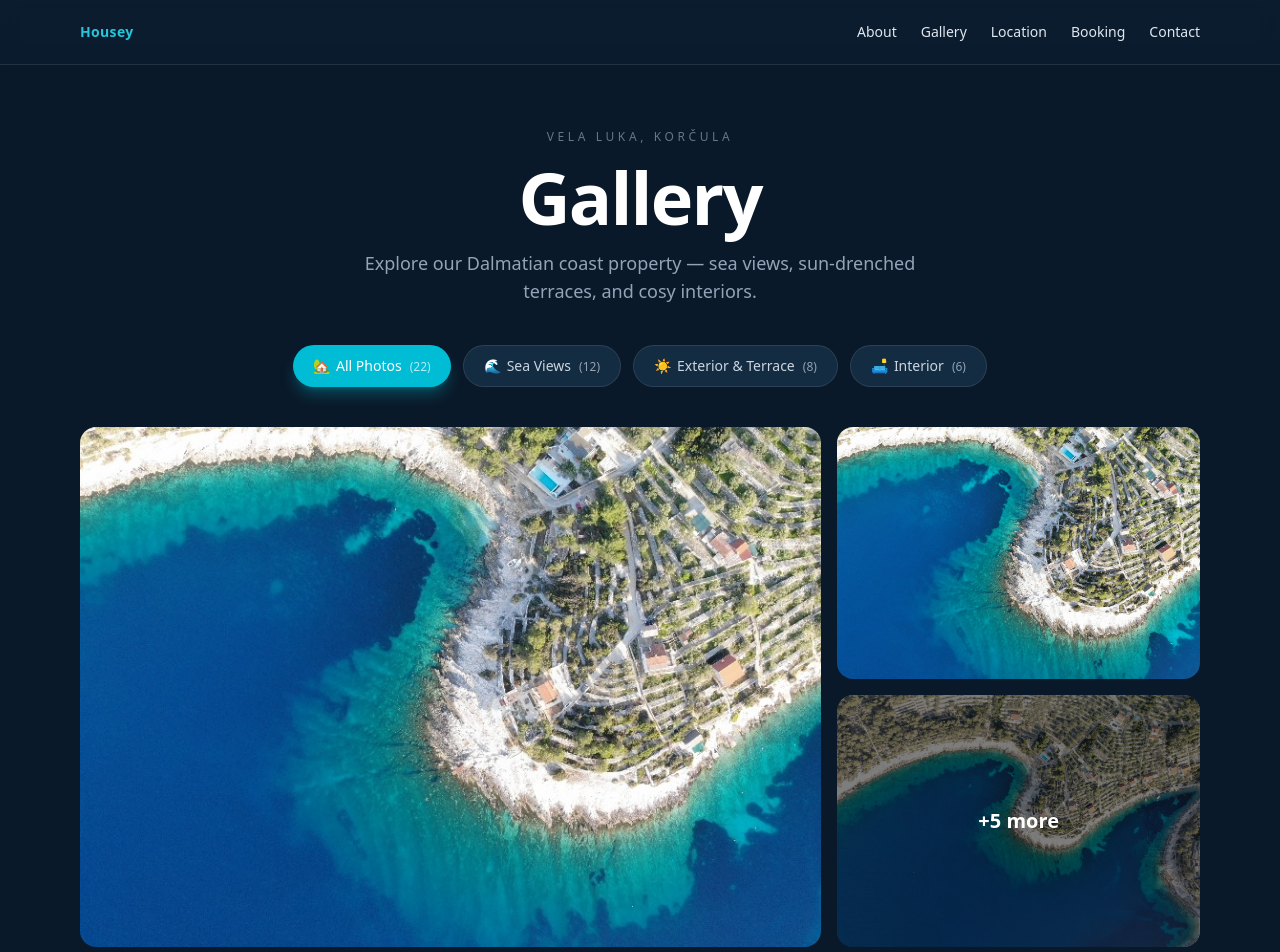
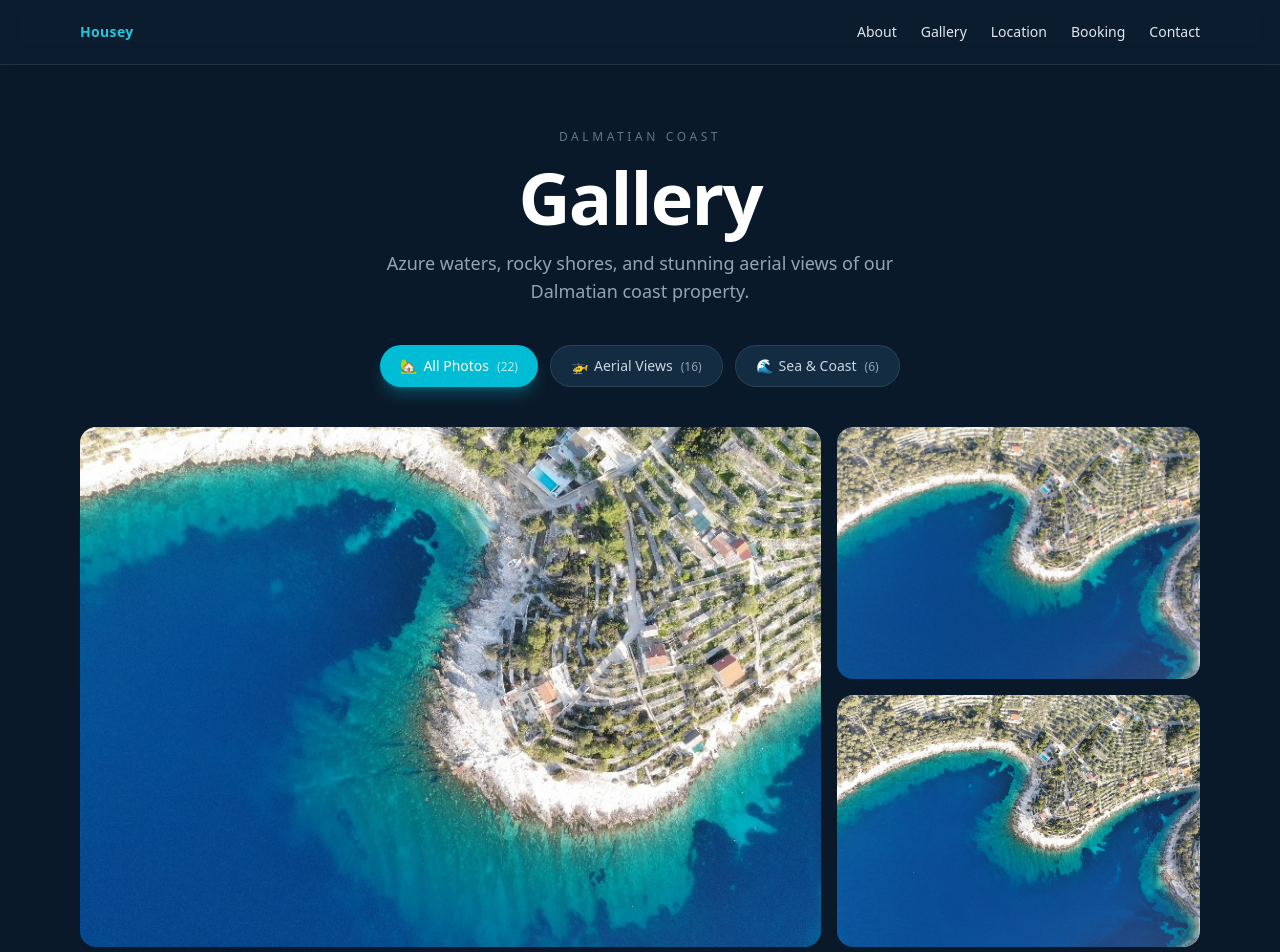
Before and after one commit to tankaraca14a/housey, a Next.js app: page /gallery in a window 1280 px wide. Shown: the top 952 px of the page. Built offline with nearby package versions, Linux system fonts and the light colour scheme.

Commit message:
Fix gallery: correct categories based on actual image analysis (aerial + coast)

```diff
--- a/app/gallery/page.tsx
+++ b/app/gallery/page.tsx
@@ -3,7 +3,7 @@
 import Image from "next/image";
 import { useState } from "react";
 
-type Category = "all" | "views" | "exterior" | "interior";
+type Category = "all" | "aerial" | "coast";
 
 interface GalleryImage {
   src: string;
@@ -13,141 +13,40 @@ interface GalleryImage {
 }
 
 const images: GalleryImage[] = [
-  // Sea views & exterior — existing images with blue/sea dominant colors
-  {
-    src: "/images/WhatsApp Image 2025-11-07 at 00.06.25.jpeg",
-    alt: "Aerial view of the property and coastline",
-    category: ["views", "exterior"],
-    featured: true,
-  },
-  {
-    src: "/images/WhatsApp Image 2025-11-07 at 00.06.26 (1).jpeg",
-    alt: "Panoramic sea view from the terrace",
-    category: ["views"],
-    featured: true,
-  },
-  {
-    src: "/images/WhatsApp Image 2025-11-07 at 00.06.26.jpeg",
-    alt: "Crystal clear Adriatic waters",
-    category: ["views"],
-  },
-  {
-    src: "/images/WhatsApp Image 2025-11-07 at 00.06.26 (2).jpeg",
-    alt: "Sea view from the property",
-    category: ["views"],
-  },
-  {
-    src: "/images/WhatsApp Image 2025-11-07 at 00.06.27.jpeg",
-    alt: "Dalmatian coastline view",
-    category: ["views", "exterior"],
-    featured: true,
-  },
-  {
-    src: "/images/WhatsApp Image 2025-11-07 at 00.06.27 (1).jpeg",
-    alt: "Sunset over the Adriatic",
-    category: ["views"],
-    featured: true,
-  },
-  {
-    src: "/images/WhatsApp Image 2025-11-07 at 00.06.27 (2).jpeg",
-    alt: "Turquoise sea waters",
-    category: ["views"],
-  },
-  {
-    src: "/images/WhatsApp Image 2025-11-07 at 00.06.27 (3).jpeg",
-    alt: "View from the property",
-    category: ["views"],
-  },
-  {
-    src: "/images/WhatsApp Image 2025-11-07 at 00.06.27 (4).jpeg",
-    alt: "Scenic coastal view",
-    category: ["views", "exterior"],
-    featured: true,
-  },
-  {
-    src: "/images/WhatsApp Image 2025-11-07 at 00.06.28 (2).jpeg",
-    alt: "Adriatic sea panorama",
-    category: ["views"],
-  },
-  {
-    src: "/images/WhatsApp Image 2025-11-07 at 00.06.28 (3).jpeg",
-    alt: "Sea view from the terrace",
-    category: ["views"],
-  },
-  {
-    src: "/images/WhatsApp Image 2025-11-07 at 00.06.28 (4).jpeg",
-    alt: "Coastal landscape",
-    category: ["views", "exterior"],
-  },
-  // Outdoor/exterior/terrace — existing greenish images
-  {
-    src: "/images/WhatsApp Image 2025-11-07 at 00.06.26 (3).jpeg",
-    alt: "Outdoor terrace area",
-    category: ["exterior"],
-  },
-  {
-    src: "/images/WhatsApp Image 2025-11-07 at 00.06.27 (5).jpeg",
-    alt: "Garden and surroundings",
-    category: ["exterior"],
-  },
-  {
-    src: "/images/WhatsApp Image 2025-11-07 at 00.06.28 (1).jpeg",
-    alt: "Outdoor seating area",
-    category: ["exterior"],
-  },
-  {
-    src: "/images/WhatsApp Image 2025-11-07 at 00.06.28.jpeg",
-    alt: "Property exterior",
-    category: ["exterior"],
-    featured: true,
-  },
-  // Interior — new images (March 2026)
-  {
-    src: "/images/new/interior-01.jpg",
-    alt: "Bright interior room with sea-view window",
-    category: ["interior"],
-    featured: true,
-  },
-  {
-    src: "/images/new/interior-02.jpg",
-    alt: "Cosy bedroom interior",
-    category: ["interior"],
-  },
-  {
-    src: "/images/new/interior-03.jpg",
-    alt: "Interior living space",
-    category: ["interior"],
-  },
-  {
-    src: "/images/new/interior-04.jpg",
-    alt: "Interior with window light",
-    category: ["interior"],
-    featured: true,
-  },
-  {
-    src: "/images/new/interior-05.jpg",
-    alt: "Bright interior room",
-    category: ["interior"],
-  },
-  {
-    src: "/images/new/interior-06.jpg",
-    alt: "Interior overview",
-    category: ["interior"],
-  },
+  { src: "/images/WhatsApp Image 2025-11-07 at 00.06.25.jpeg", alt: "Aerial view of the property and coastline", category: ["aerial"], featured: true },
+  { src: "/images/WhatsApp Image 2025-11-07 at 00.06.26.jpeg", alt: "Aerial coastal view", category: ["aerial"], featured: true },
+  { src: "/images/WhatsApp Image 2025-11-07 at 00.06.26 (1).jpeg", alt: "Aerial view of the coast", category: ["aerial"] },
+  { src: "/images/WhatsApp Image 2025-11-07 at 00.06.26 (2).jpeg", alt: "Coastal aerial panorama", category: ["aerial"] },
+  { src: "/images/WhatsApp Image 2025-11-07 at 00.06.26 (3).jpeg", alt: "Rocky shoreline from above", category: ["aerial"] },
+  { src: "/images/WhatsApp Image 2025-11-07 at 00.06.27.jpeg", alt: "Dalmatian coast aerial view", category: ["aerial"], featured: true },
+  { src: "/images/WhatsApp Image 2025-11-07 at 00.06.27 (1).jpeg", alt: "Coastline and property from above", category: ["aerial"] },
+  { src: "/images/WhatsApp Image 2025-11-07 at 00.06.27 (2).jpeg", alt: "Aerial view of turquoise waters", category: ["aerial"] },
+  { src: "/images/WhatsApp Image 2025-11-07 at 00.06.27 (3).jpeg", alt: "Aerial coastal landscape", category: ["aerial"] },
+  { src: "/images/WhatsApp Image 2025-11-07 at 00.06.27 (4).jpeg", alt: "House and rocky beach from above", category: ["aerial"], featured: true },
+  { src: "/images/WhatsApp Image 2025-11-07 at 00.06.27 (5).jpeg", alt: "Shoreline aerial view", category: ["aerial"] },
+  { src: "/images/WhatsApp Image 2025-11-07 at 00.06.28.jpeg", alt: "Coastal property aerial", category: ["aerial"] },
+  { src: "/images/WhatsApp Image 2025-11-07 at 00.06.28 (1).jpeg", alt: "Aerial view of the coastline", category: ["aerial"] },
+  { src: "/images/WhatsApp Image 2025-11-07 at 00.06.28 (2).jpeg", alt: "Coastal land and sea from above", category: ["aerial"] },
+  { src: "/images/WhatsApp Image 2025-11-07 at 00.06.28 (3).jpeg", alt: "Dalmatian coastline panorama", category: ["aerial"] },
+  { src: "/images/WhatsApp Image 2025-11-07 at 00.06.28 (4).jpeg", alt: "Coastal area aerial perspective", category: ["aerial"] },
+  { src: "/images/new/interior-01.jpg", alt: "Rocky shore and crystal clear water", category: ["coast"], featured: true },
+  { src: "/images/new/interior-02.jpg", alt: "Clear water with distant hills", category: ["coast"] },
+  { src: "/images/new/interior-03.jpg", alt: "Transparent sea over rocky bottom", category: ["coast"] },
+  { src: "/images/new/interior-04.jpg", alt: "Coastal path to the sea", category: ["coast"] },
+  { src: "/images/new/interior-05.jpg", alt: "Crystal clear Adriatic water", category: ["coast"] },
+  { src: "/images/new/interior-06.jpg", alt: "Rocky shoreline and turquoise sea", category: ["coast"] },
 ];
 
 const categoryLabels: Record<Category, string> = {
   all: "All Photos",
-  views: "Sea Views",
-  exterior: "Exterior & Terrace",
-  interior: "Interior",
+  aerial: "Aerial Views",
+  coast: "Sea & Coast",
 };
 
 const categoryIcons: Record<Category, string> = {
   all: "🏡",
-  views: "🌊",
-  exterior: "☀️",
-  interior: "🛋️",
+  aerial: "🚁",
+  coast: "🌊",
 };
 
 export default function GalleryPage() {
@@ -159,41 +58,26 @@ export default function GalleryPage() {
       ? images
       : images.filter((img) => img.category.includes(activeCategory));
 
-  const openLightbox = (index: number) => setLightboxIndex(index);
   const closeLightbox = () => setLightboxIndex(null);
-
-  const lightboxPrev = () => {
-    if (lightboxIndex === null) return;
-    setLightboxIndex((lightboxIndex - 1 + filteredImages.length) % filteredImages.length);
-  };
-
-  const lightboxNext = () => {
-    if (lightboxIndex === null) return;
-    setLightboxIndex((lightboxIndex + 1) % filteredImages.length);
-  };
+  const lightboxPrev = () => { if (lightboxIndex === null) return; setLightboxIndex((lightboxIndex - 1 + filteredImages.length) % filteredImages.length); };
+  const lightboxNext = () => { if (lightboxIndex === null) return; setLightboxIndex((lightboxIndex + 1) % filteredImages.length); };
 
   const featuredImages = filteredImages.filter((img) => img.featured);
   const regularImages = filteredImages.filter((img) => !img.featured);
 
   return (
     <div className="min-h-screen bg-surface-900">
-      {/* Header */}
       <div className="container pt-16 pb-10 text-center">
-        <p className="uppercase text-xs tracking-[0.3em] text-slate-500 mb-4">
-          Vela Luka, Korčula
-        </p>
-        <h1 className="text-5xl md:text-7xl font-black tracking-tight text-white mb-4">
-          Gallery
-        </h1>
+        <p className="uppercase text-xs tracking-[0.3em] text-slate-500 mb-4">Dalmatian Coast</p>
+        <h1 className="text-5xl md:text-7xl font-black tracking-tight text-white mb-4">Gallery</h1>
         <p className="text-slate-400 text-lg max-w-xl mx-auto">
-          Explore our Dalmatian coast property — sea views, sun-drenched terraces, and cosy interiors.
+          Azure waters, rocky shores, and stunning aerial views of our Dalmatian coast property.
         </p>
       </div>
 
-      {/* Category Filter */}
       <div className="container mb-10">
         <div className="flex flex-wrap justify-center gap-3">
-          {(["all", "views", "exterior", "interior"] as Category[]).map((cat) => (
+          {(["all", "aerial", "coast"] as Category[]).map((cat) => (
             <button
               key={cat}
               onClick={() => setActiveCategory(cat)}
@@ -206,11 +90,7 @@ export default function GalleryPage() {
               <span className="mr-1.5">{categoryIcons[cat]}</span>
               {categoryLabels[cat]}
               <span className="ml-2 text-xs opacity-70">
-                (
-                {cat === "all"
-                  ? images.length
-                  : images.filter((img) => img.category.includes(cat)).length}
-                )
+                ({cat === "all" ? images.length : images.filter((img) => img.category.includes(cat)).length})
               </span>
             </button>
           ))}
@@ -218,170 +98,46 @@ export default function GalleryPage() {
       </div>
 
       <div className="container pb-24">
-        {/* Featured / Hero Grid */}
         {featuredImages.length > 0 && (
           <div className="mb-4">
-            {featuredImages.length === 1 ? (
-              <button
-                onClick={() => openLightbox(filteredImages.indexOf(featuredImages[0]))}
-                className="relative w-full h-[55vh] rounded-2xl overflow-hidden group block"
-              >
-                <Image
-                  src={featuredImages[0].src}
-                  alt={featuredImages[0].alt}
-                  fill
-                  className="object-cover transition-transform duration-700 group-hover:scale-105"
-                  priority
-                />
-                <div className="absolute inset-0 bg-black/20 opacity-0 group-hover:opacity-100 transition-opacity duration-300 flex items-center justify-center">
-                  <span className="text-white text-4xl">⊕</span>
-                </div>
+            <div className="grid grid-cols-3 grid-rows-2 gap-4" style={{ height: "65vh" }}>
+              <button onClick={() => setLightboxIndex(filteredImages.indexOf(featuredImages[0]))} className="relative col-span-2 row-span-2 rounded-2xl overflow-hidden group">
+                <Image src={featuredImages[0].src} alt={featuredImages[0].alt} fill className="object-cover transition-transform duration-700 group-hover:scale-105" priority />
+                <div className="absolute inset-0 bg-black/20 opacity-0 group-hover:opacity-100 transition-opacity duration-300" />
               </button>
-            ) : featuredImages.length === 2 ? (
-              <div className="grid grid-cols-2 gap-4 h-[55vh]">
-                {featuredImages.map((img, i) => (
-                  <button
-                    key={i}
-                    onClick={() => openLightbox(filteredImages.indexOf(img))}
-                    className="relative rounded-2xl overflow-hidden group"
-                  >
-                    <Image
-                      src={img.src}
-                      alt={img.alt}
-                      fill
-                      className="object-cover transition-transform duration-700 group-hover:scale-105"
-                      priority={i === 0}
-                    />
-                    <div className="absolute inset-0 bg-black/20 opacity-0 group-hover:opacity-100 transition-opacity duration-300" />
-                  </button>
-                ))}
-              </div>
-            ) : (
-              <div className="grid grid-cols-3 grid-rows-2 gap-4" style={{ height: "65vh" }}>
-                {/* Large main image */}
-                <button
-                  onClick={() => openLightbox(filteredImages.indexOf(featuredImages[0]))}
-                  className="relative col-span-2 row-span-2 rounded-2xl overflow-hidden group"
-                >
-                  <Image
-                    src={featuredImages[0].src}
-                    alt={featuredImages[0].alt}
-                    fill
-                    className="object-cover transition-transform duration-700 group-hover:scale-105"
-                    priority
-                  />
+              {featuredImages.slice(1, 3).map((img, i) => (
+                <button key={i} onClick={() => setLightboxIndex(filteredImages.indexOf(img))} className="relative rounded-2xl overflow-hidden group">
+                  <Image src={img.src} alt={img.alt} fill className="object-cover transition-transform duration-700 group-hover:scale-105" />
                   <div className="absolute inset-0 bg-black/20 opacity-0 group-hover:opacity-100 transition-opacity duration-300" />
                 </button>
-                {/* Side images */}
-                {featuredImages.slice(1, 3).map((img, i) => (
-                  <button
-                    key={i}
-                    onClick={() => openLightbox(filteredImages.indexOf(img))}
-                    className="relative rounded-2xl overflow-hidden group"
-                  >
-                    <Image
-                      src={img.src}
-                      alt={img.alt}
-                      fill
-                      className="object-cover transition-transform duration-700 group-hover:scale-105"
-                    />
-                    <div className="absolute inset-0 bg-black/20 opacity-0 group-hover:opacity-100 transition-opacity duration-300" />
-                    {i === 1 && featuredImages.length > 3 && (
-                      <div className="absolute inset-0 bg-black/50 flex items-center justify-center">
-                        <span className="text-white text-xl font-semibold">
-                          +{featuredImages.length - 3} more
-                        </span>
-                      </div>
-                    )}
-                  </button>
-                ))}
-              </div>
-            )}
+              ))}
+            </div>
           </div>
         )}
 
-        {/* Regular Masonry Grid */}
         {regularImages.length > 0 && (
           <div className="mt-4 columns-2 md:columns-3 lg:columns-4 gap-4 space-y-4">
-            {regularImages.map((img, i) => {
-              const globalIndex = filteredImages.indexOf(img);
-              return (
-                <button
-                  key={i}
-                  onClick={() => openLightbox(globalIndex)}
-                  className="relative w-full overflow-hidden rounded-xl group break-inside-avoid block"
-                >
-                  <Image
-                    src={img.src}
-                    alt={img.alt}
-                    width={600}
-                    height={400}
-                    className="w-full h-auto object-cover transition-transform duration-500 group-hover:scale-105"
-                  />
-                  <div className="absolute inset-0 bg-black/20 opacity-0 group-hover:opacity-100 transition-opacity duration-300" />
-                </button>
-              );
-            })}
+            {regularImages.map((img, i) => (
+              <button key={i} onClick={() => setLightboxIndex(filteredImages.indexOf(img))} className="relative w-full overflow-hidden rounded-xl group break-inside-avoid block">
+                <Image src={img.src} alt={img.alt} width={600} height={400} className="w-full h-auto object-cover transition-transform duration-500 group-hover:scale-105" />
+                <div className="absolute inset-0 bg-black/20 opacity-0 group-hover:opacity-100 transition-opacity duration-300" />
+              </button>
+            ))}
           </div>
-        )}
-
-        {filteredImages.length === 0 && (
-          <div className="text-center py-20 text-slate-500">No images in this category.</div>
         )}
       </div>
 
-      {/* Lightbox */}
       {lightboxIndex !== null && (
-        <div
-          className="fixed inset-0 bg-black/96 z-50 flex items-center justify-center"
-          onClick={closeLightbox}
-        >
-          <div
-            className="relative w-full h-full max-w-6xl max-h-[90vh] mx-auto px-16"
-            onClick={(e) => e.stopPropagation()}
-          >
-            <Image
-              src={filteredImages[lightboxIndex].src}
-              alt={filteredImages[lightboxIndex].alt}
-              fill
-              className="object-contain"
-            />
+        <div className="fixed inset-0 bg-black/96 z-50 flex items-center justify-center" onClick={closeLightbox}>
+          <div className="relative w-full h-full max-w-6xl max-h-[90vh] mx-auto px-16" onClick={(e) => e.stopPropagation()}>
+            <Image src={filteredImages[lightboxIndex].src} alt={filteredImages[lightboxIndex].alt} fill className="object-contain" />
           </div>
-
           <div className="absolute bottom-6 left-1/2 -translate-x-1/2 bg-black/60 backdrop-blur text-white px-6 py-2 rounded-full text-sm">
-            {filteredImages[lightboxIndex].alt} &nbsp;·&nbsp;{" "}
-            {lightboxIndex + 1} / {filteredImages.length}
+            {filteredImages[lightboxIndex].alt} · {lightboxIndex + 1} / {filteredImages.length}
           </div>
-
-          <button
-            onClick={(e) => {
-              e.stopPropagation();
-              lightboxPrev();
-            }}
-            className="absolute left-4 top-1/2 -translate-y-1/2 bg-white/10 hover:bg-white/25 text-white w-12 h-12 rounded-full flex items-center justify-center transition text-xl"
-            aria-label="Previous"
-          >
-            ←
-          </button>
-
-          <button
-            onClick={(e) => {
-              e.stopPropagation();
-              lightboxNext();
-            }}
-            className="absolute right-4 top-1/2 -translate-y-1/2 bg-white/10 hover:bg-white/25 text-white w-12 h-12 rounded-full flex items-center justify-center transition text-xl"
-            aria-label="Next"
-          >
-            →
-          </button>
-
-          <button
-            onClick={closeLightbox}
-            className="absolute top-4 right-4 bg-white/10 hover:bg-white/25 text-white w-10 h-10 rounded-full flex items-center justify-center transition text-lg"
-            aria-label="Close"
-          >
-            ✕
-          </button>
+          <button onClick={(e) => { e.stopPropagation(); lightboxPrev(); }} className="absolute left-4 top-1/2 -translate-y-1/2 bg-white/10 hover:bg-white/25 text-white w-12 h-12 rounded-full flex items-center justify-center transition text-xl">←</button>
+          <button onClick={(e) => { e.stopPropagation(); lightboxNext(); }} className="absolute right-4 top-1/2 -translate-y-1/2 bg-white/10 hover:bg-white/25 text-white w-12 h-12 rounded-full flex items-center justify-center transition text-xl">→</button>
+          <button onClick={closeLightbox} className="absolute top-4 right-4 bg-white/10 hover:bg-white/25 text-white w-10 h-10 rounded-full flex items-center justify-center transition text-lg">✕</button>
         </div>
       )}
     </div>
```
